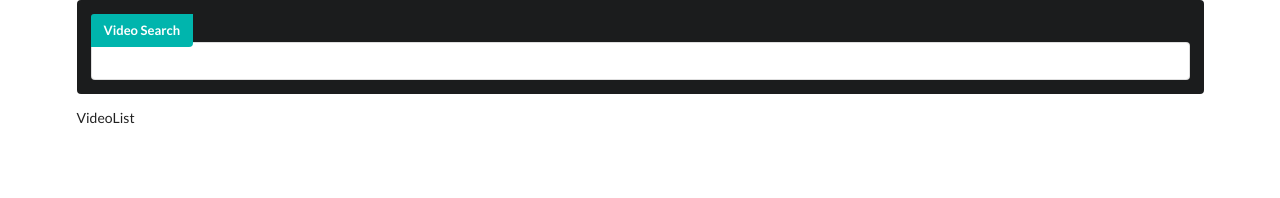
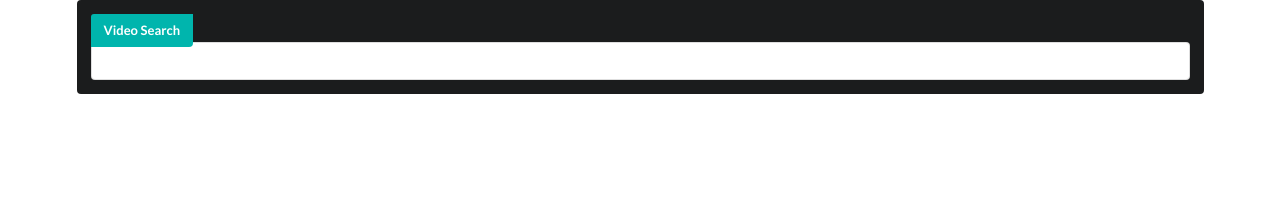
Before and after one commit to chadwyck242/videos, a React (Create React App) app: page / in a window 1280 px wide. Shown: the top 198 px of the page. Built offline with nearby package versions, Linux system fonts and the light colour scheme.

Commit message:
Create VideoItem components, rendered by mapping over videos data from state

```diff
--- a/src/components/App.js
+++ b/src/components/App.js
@@ -1,7 +1,7 @@
 import React from "react";
 import SearchBar from "./SearchBar";
 import youtube from "../apis/youtube";
-import VideoList from './VideoList';
+import VideoList from "./VideoList";
 
 class App extends React.Component {
   state = { videos: [] };
@@ -20,7 +20,7 @@
     return (
       <div className="ui container">
         <SearchBar onFormSubmit={this.onTermSubmit} />
-        <VideoList />
+        <VideoList videos={this.state.videos} />
       </div>
     );
   }
--- /dev/null
+++ b/src/components/VideoItem.js
@@ -0,0 +1,7 @@
+import React from "react";
+
+const VideoItem = (props) => {
+    return <div>Video Item</div>
+};
+
+export default VideoItem;
--- a/src/components/VideoList.js
+++ b/src/components/VideoList.js
@@ -1,7 +1,12 @@
-import React from 'react';
+import React from "react";
+import VideoItem from "./VideoItem";
 
-const VideoList = (props) => {
-    return <div>VideoList</div>
+const VideoList = ({ videos }) => {
+    const renderedList = videos.map((video) => {
+        return <VideoItem />;
+    });
+
+    return <div>{renderedList}</div>
 };
 
 export default VideoList;
```
